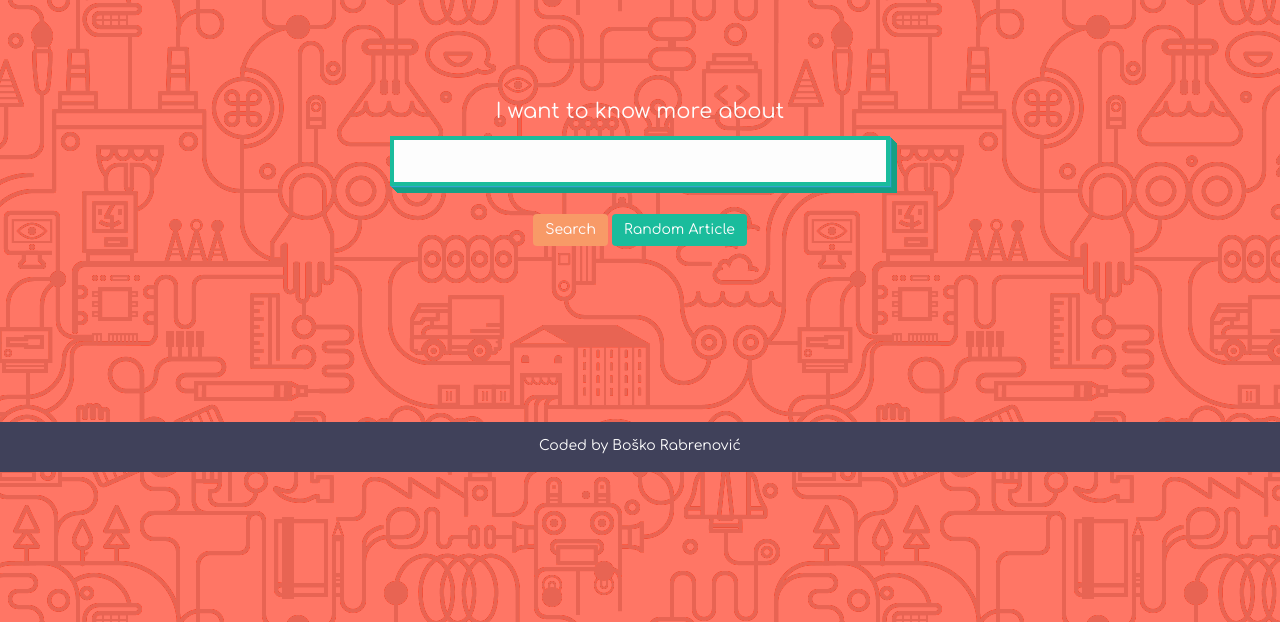
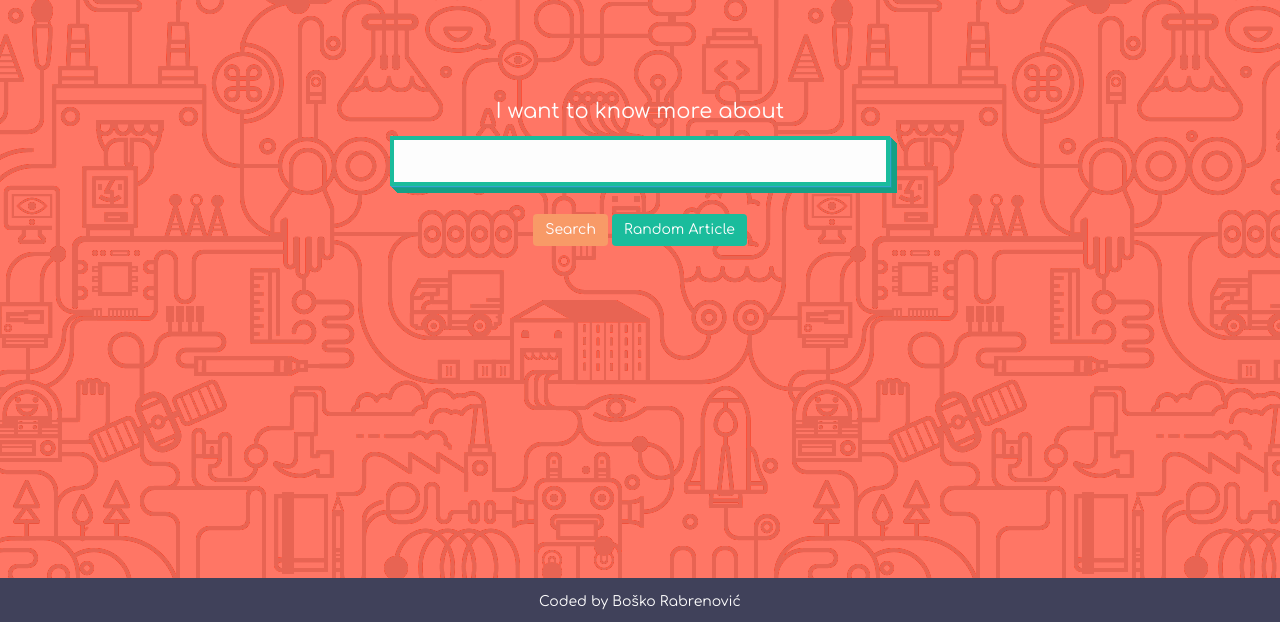
Before and after one commit to boniverski/wikipedia-viewer, a plain HTML site: page index.html in a window 1280 px wide. Shown: the part 178-800 px from the top of the page. Drawn offline with nearby package versions, Linux system fonts and the light colour scheme.

Commit message:
fixing footer

```diff
--- a/css/style.css
+++ b/css/style.css
@@ -11,7 +11,9 @@ body {
 }
 
 .container {
-  height: 600px;
+  height: 550px;
+  margin-bottom: 50px;
+  z-index: 1;
 }
 
 h1 {
@@ -117,11 +119,14 @@ input[class="form-control"]:focus {
 
 footer {
   background: #40415A;
+  bottom: 0;
+  box-sizing: content-box;
+  height: 30px;
+  padding-top: 1em;
+  position: absolute;
   text-align: center;
-  height: 50px;
   width: 100%;
-  bottom: 0;
-  padding-top: 1em;
+  z-index: -1;
 }
 
 /* SEARCH BOX */
--- a/index.html
+++ b/index.html
@@ -29,7 +29,9 @@
         </div>
       </div>
     </div>
+    <div class="push">
 
+    </div>
     <footer>
       Coded by Boško Rabrenović
     </footer>
```
